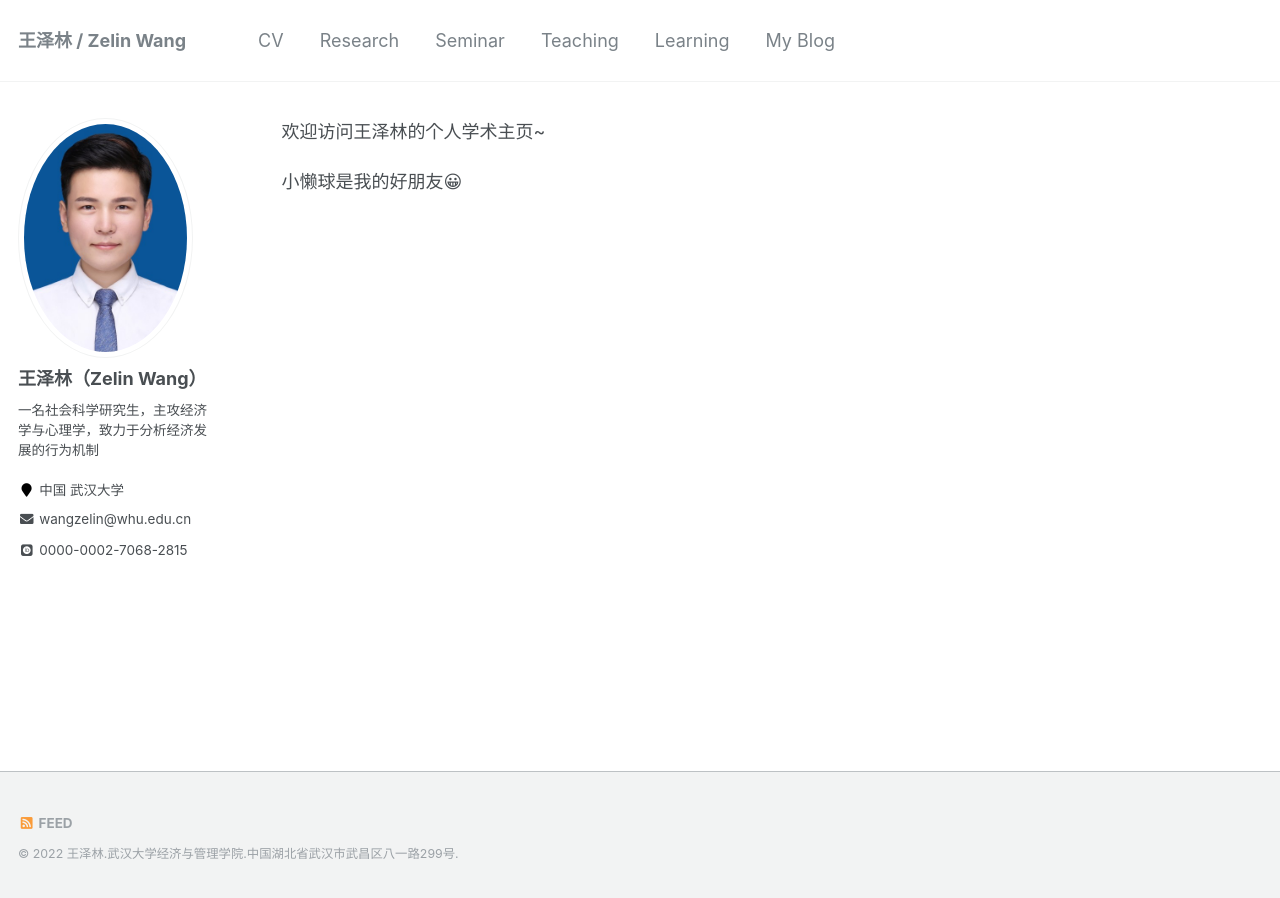
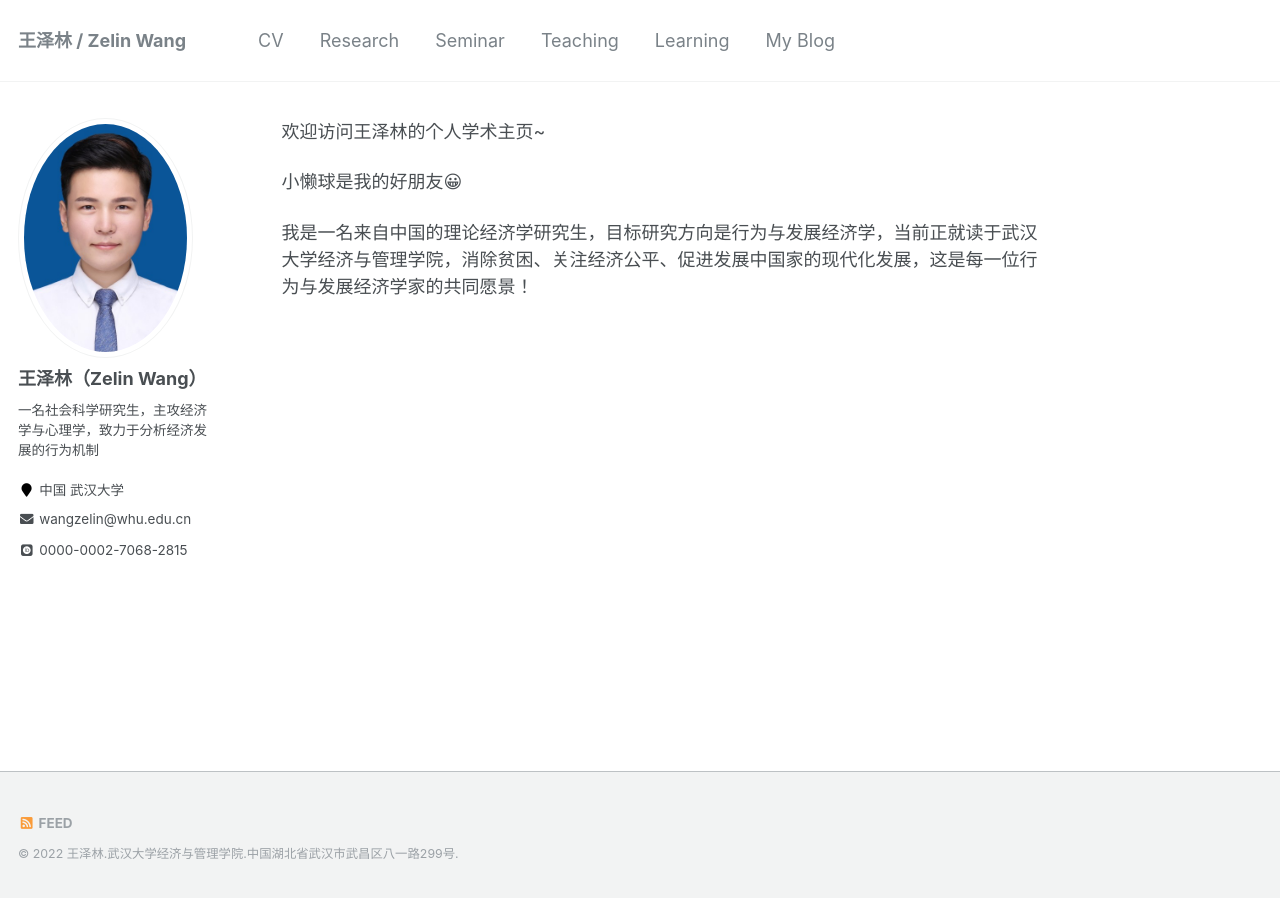
Before and after one commit to ColinWangZelin/colinwangzelin.github.io, a Jekyll site: the page built from index.md, in a window 1280 px wide. Built offline with Jekyll 4.4.1, drawn with Linux system fonts in a browser that asks for light colours; some web fonts are replaced; our own code applies the rules of GitHub Pages for plain Markdown files.

Commit message:
Update index.md

```diff
--- a/index.md
+++ b/index.md
@@ -1,3 +1,5 @@
 欢迎访问王泽林的个人学术主页~
 
 小懒球是我的好朋友😀
+
+我是一名来自中国的理论经济学研究生，目标研究方向是行为与发展经济学，当前正就读于武汉大学经济与管理学院，消除贫困、关注经济公平、促进发展中国家的现代化发展，这是每一位行为与发展经济学家的共同愿景！
```
